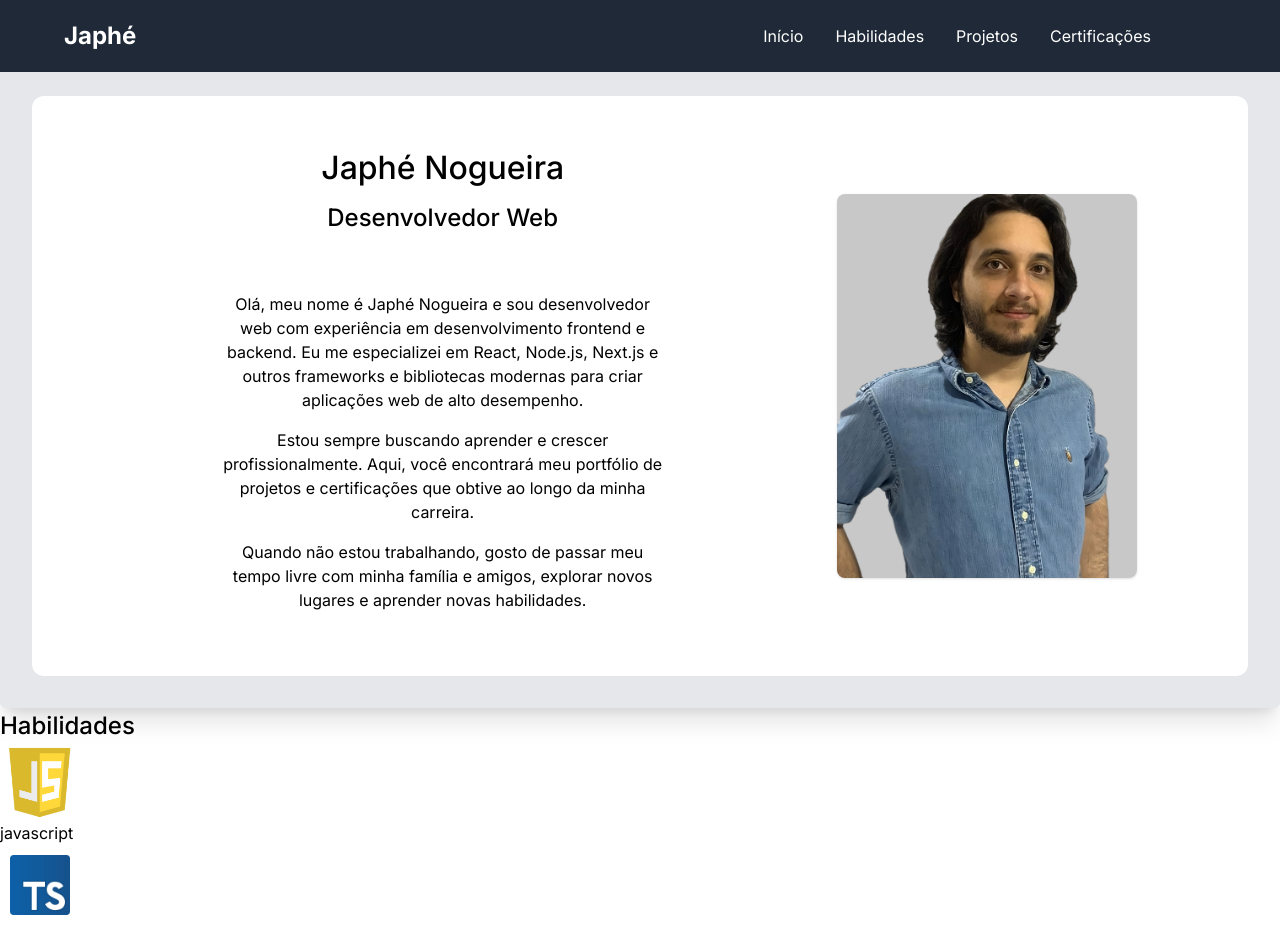
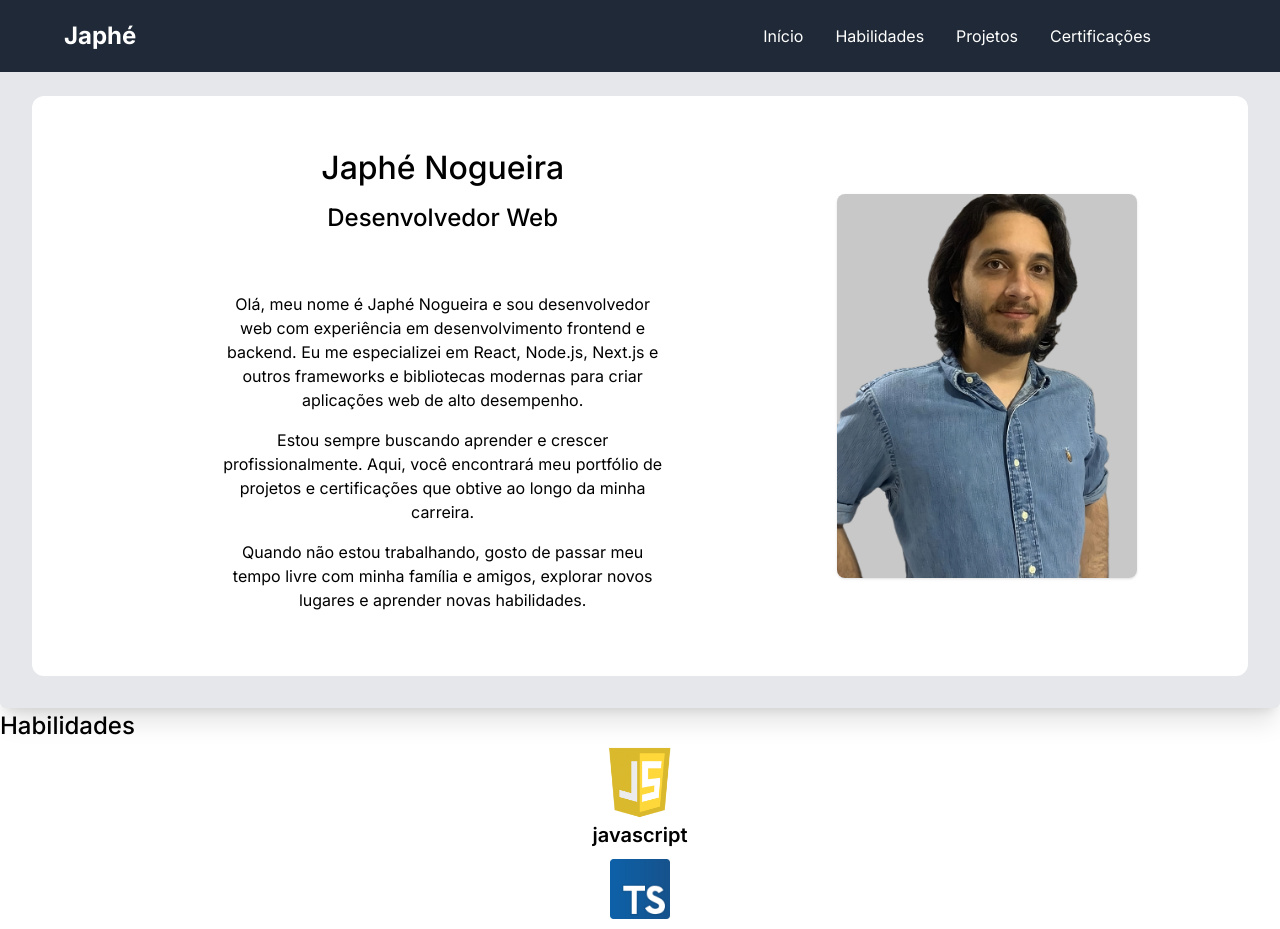
Before and after one commit to cafe51/portfolio-site, a Next.js app: page / in a window 1280 px wide. Shown: the top 929 px of the page. Built offline with nearby package versions, Linux system fonts and the light colour scheme.

Commit message:
criado subcomponente skillCard

```diff
--- a/src/app/components/Skills.tsx
+++ b/src/app/components/Skills.tsx
@@ -1,6 +1,6 @@
 import { NextPage } from 'next';
 import skills from '../data/skills';
-import Image from 'next/image';
+import SkillCard from '../subComponents/SkillCard';
 
 const Skills: NextPage = () => {
     return (
@@ -8,16 +8,7 @@ const Skills: NextPage = () => {
             <div>
                 <h2>Habilidades</h2>
                 { skills.map((skill) => (
-                    <div key={ skill.id }>
-                        <Image
-                            src={ skill.skillsImage }
-                            alt={ skill.skillsImageAlt }
-                            width={ 80 }
-                            height={ 80 }
-                            className="hover:animate-spin"
-                        />
-                        <h3>{ skill.skillsName }</h3>
-                    </div>
+                    <SkillCard skillData={ skill } key={ skill.id } />
                 )) }
             </div>
         </section>
--- /dev/null
+++ b/src/app/subComponents/SkillCard.tsx
@@ -0,0 +1,28 @@
+import Image from 'next/image';
+
+type SkillCardProps = {
+    skillData: {
+        id: number,
+        skillsImage: string,
+        skillsImageAlt: string,
+        skillsName: string,
+    },
+    key: number
+}
+
+const SkillCard = ({ skillData }: SkillCardProps) => {
+    return (
+        <div className="flex flex-col justify-between items-center">
+            <Image
+                src={ skillData.skillsImage }
+                alt={ skillData.skillsImageAlt }
+                width={ 80 }
+                height={ 80 }
+                className="hover:animate-spin"
+            />
+            <h3 className="text-xl font-semibold text-center">{ skillData.skillsName }</h3>
+        </div>
+    );
+};
+
+export default SkillCard;
```
